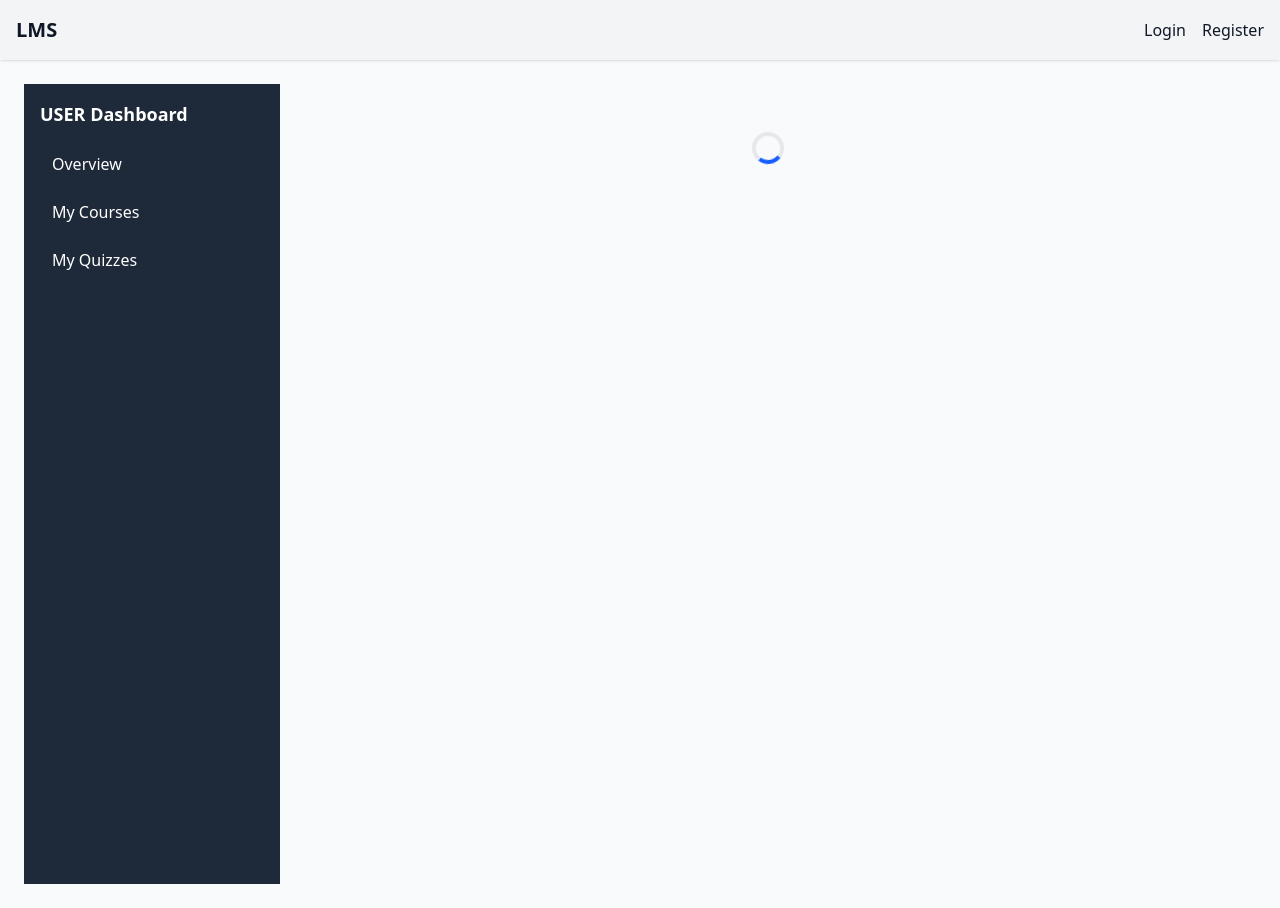
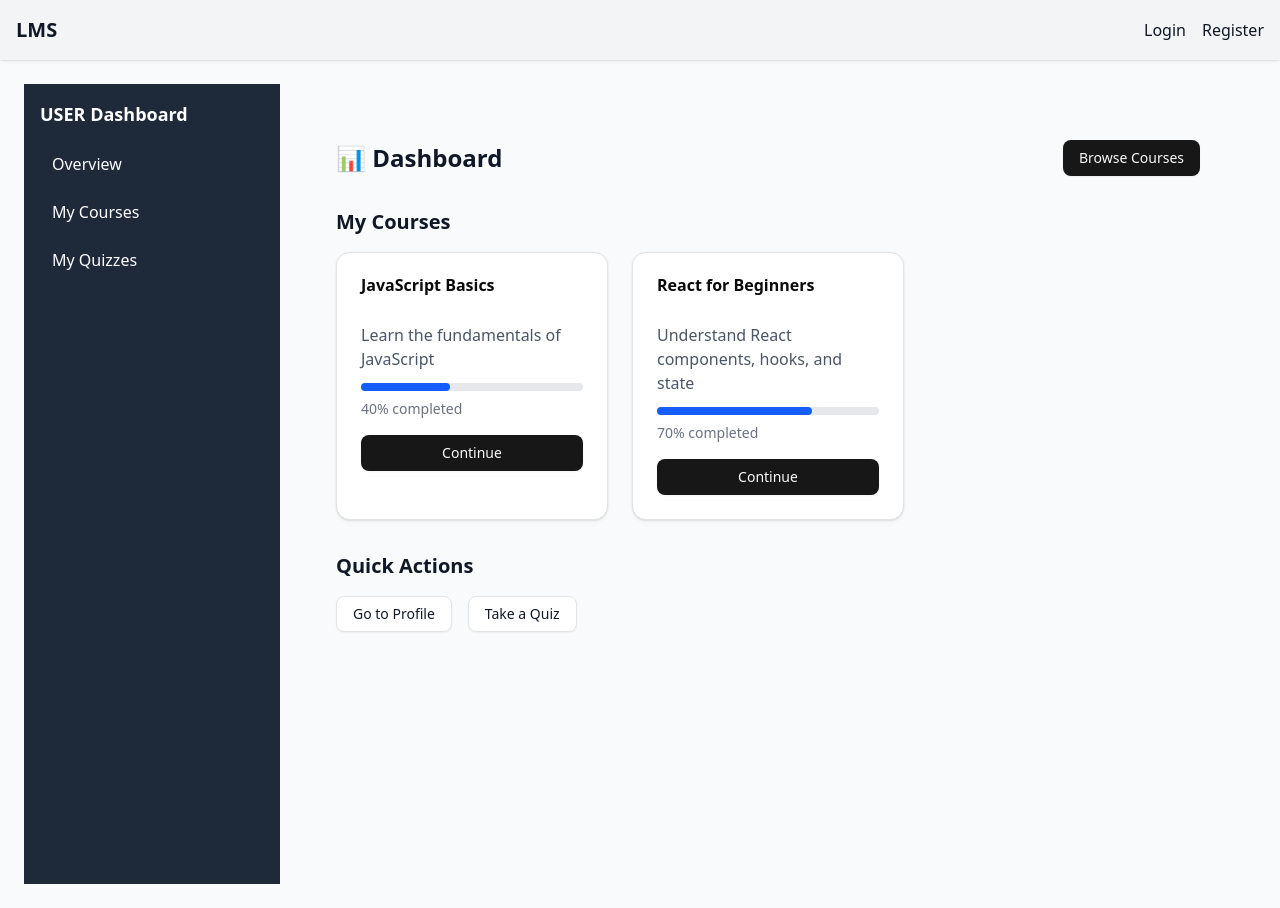
Before and after one commit to gpavan234/lms-api-frontend, a Next.js app: page /dashboard in a window 1280 px wide. Before the commit this address had no page. Built offline with nearby package versions, Linux system fonts and the light colour scheme.

Commit message:
update the profile page and overview page

```diff
--- a/package.json
+++ b/package.json
@@ -13,6 +13,7 @@
     "@emotion/styled": "^11.14.1",
     "@mui/icons-material": "^7.3.2",
     "@mui/material": "^7.3.2",
+    "@radix-ui/react-dialog": "^1.1.15",
     "@radix-ui/react-slot": "^1.2.3",
     "axios": "^1.11.0",
     "class-variance-authority": "^0.7.1",
--- a/src/app/dashboard/page.tsx
+++ b/src/app/dashboard/page.tsx
@@ -1,13 +1,74 @@
-// src/app/dashboard/page.tsx
-import ProtectedRoute from "@/components/ProtectedRoute";
+"use client";
+
+import Link from "next/link";
+import { Card, CardContent, CardHeader, CardTitle } from "@/components/ui/card";
+import { Button } from "@/components/ui/button";
+import { Progress } from "@/components/ui/progress";
 
 export default function DashboardPage() {
+  const courses = [
+    {
+      id: "1",
+      title: "JavaScript Basics",
+      description: "Learn the fundamentals of JavaScript",
+      progress: 40,
+    },
+    {
+      id: "2",
+      title: "React for Beginners",
+      description: "Understand React components, hooks, and state",
+      progress: 70,
+    },
+  ];
+
   return (
-    <ProtectedRoute>
-      <main className="p-6">
-        <h1 className="text-2xl font-bold mb-4">Welcome to your Dashboard</h1>
-        {/* Add courses, progress, etc. */}
-      </main>
-    </ProtectedRoute>
+    <div className="p-8 space-y-8">
+      {/* Page Title */}
+      <div className="flex justify-between items-center">
+        <h1 className="text-2xl font-bold">📊 Dashboard</h1>
+        <Button asChild>
+          <Link href="/courses">Browse Courses</Link>
+        </Button>
+      </div>
+
+      {/* My Courses */}
+      <div>
+        <h2 className="text-xl font-semibold mb-4">My Courses</h2>
+        {courses.length === 0 ? (
+          <p className="text-gray-500">You are not enrolled in any courses yet.</p>
+        ) : (
+          <div className="grid gap-6 sm:grid-cols-2 lg:grid-cols-3">
+            {courses.map((course) => (
+              <Card key={course.id} className="shadow-sm hover:shadow-md transition">
+                <CardHeader>
+                  <CardTitle>{course.title}</CardTitle>
+                </CardHeader>
+                <CardContent>
+                  <p className="text-gray-600 mb-3">{course.description}</p>
+                  <Progress value={course.progress} className="mb-2" />
+                  <p className="text-sm text-gray-500">{course.progress}% completed</p>
+                  <Button asChild className="mt-4 w-full">
+                    <Link href={`/courses/${course.id}`}>Continue</Link>
+                  </Button>
+                </CardContent>
+              </Card>
+            ))}
+          </div>
+        )}
+      </div>
+
+      {/* Quick Actions */}
+      <div>
+        <h2 className="text-xl font-semibold mb-4">Quick Actions</h2>
+        <div className="flex gap-4">
+          <Button asChild variant="outline">
+            <Link href="/profile">Go to Profile</Link>
+          </Button>
+          <Button asChild variant="outline">
+            <Link href="/quizzes">Take a Quiz</Link>
+          </Button>
+        </div>
+      </div>
+    </div>
   );
 }
--- a/src/components/Navbar.tsx
+++ b/src/components/Navbar.tsx
@@ -1,20 +1,56 @@
+// "use client";
+
+// import Link from "next/link";
+// import useUser from "@/hooks/useUser";
+// import Cookies from "js-cookie";
+// import { useRouter } from "next/navigation";
+
+// export default function Navbar() {
+//   const router = useRouter();
+//   const { user, loading } = useUser();
+
+// const handleLogout = () => {
+//   Cookies.remove("token");
+//   window.dispatchEvent(new Event("auth-change")); // trigger reactive update
+//   router.push("/login");
+// };
+//   // while loading token info, don't render user links
+//   if (loading) return null;
+
+//   return (
+//     <nav className="flex justify-between items-center p-4 bg-gray-100 shadow">
+//       <h1 className="text-xl font-bold">LMS</h1>
+//       <div className="space-x-4">
+//         {user ? (
+//           <>
+//             <span className="font-medium">{user.name}</span>
+//             <Link href="/dashboard" className="hover:underline">Dashboard</Link>
+//             <Link href="/profile" className="hover:underline">Profile</Link>
+//             <button
+//               onClick={handleLogout}
+//               className="text-red-500 hover:underline"
+//             >
+//               Logout
+//             </button>
+//           </>
+//         ) : (
+//           <>
+//             <Link href="/login" className="hover:underline">Login</Link>
+//             <Link href="/register" className="hover:underline">Register</Link>
+//           </>
+//         )}
+//       </div>
+//     </nav>
+//   );
+// }
 "use client";
 
 import Link from "next/link";
 import useUser from "@/hooks/useUser";
-import Cookies from "js-cookie";
-import { useRouter } from "next/navigation";
 
 export default function Navbar() {
-  const router = useRouter();
-  const { user, loading } = useUser();
+  const { user, loading, logout } = useUser();
 
-const handleLogout = () => {
-  Cookies.remove("token");
-  window.dispatchEvent(new Event("auth-change")); // trigger reactive update
-  router.push("/login");
-};
-  // while loading token info, don't render user links
   if (loading) return null;
 
   return (
@@ -23,11 +59,11 @@ const handleLogout = () => {
       <div className="space-x-4">
         {user ? (
           <>
-            <span className="font-medium">{user.name}</span>
-            <Link href="/dashboard" className="hover:underline">Dashboard</Link>
-            <Link href="/profile" className="hover:underline">Profile</Link>
+            <span className="font-medium">{user.name} ({user.role})</span>
+            <Link href="/dashboard">Dashboard</Link>
+            <Link href="/profile">Profile</Link>
             <button
-              onClick={handleLogout}
+              onClick={logout}
               className="text-red-500 hover:underline"
             >
               Logout
@@ -35,8 +71,8 @@ const handleLogout = () => {
           </>
         ) : (
           <>
-            <Link href="/login" className="hover:underline">Login</Link>
-            <Link href="/register" className="hover:underline">Register</Link>
+            <Link href="/login">Login</Link>
+            <Link href="/register">Register</Link>
           </>
         )}
       </div>
--- /dev/null
+++ b/src/components/ui/dialog.tsx
@@ -0,0 +1,76 @@
+"use client";
+
+import * as React from "react";
+import * as DialogPrimitive from "@radix-ui/react-dialog";
+
+import { cn } from "@/lib/utils";
+
+const Dialog = DialogPrimitive.Root;
+const DialogTrigger = DialogPrimitive.Trigger;
+const DialogPortal = DialogPrimitive.Portal;
+const DialogClose = DialogPrimitive.Close;
+
+const DialogOverlay = React.forwardRef<
+  React.ElementRef<typeof DialogPrimitive.Overlay>,
+  React.ComponentPropsWithoutRef<typeof DialogPrimitive.Overlay>
+>(({ className, ...props }, ref) => (
+  <DialogPrimitive.Overlay
+    ref={ref}
+    className={cn(
+      "fixed inset-0 bg-black/50 backdrop-blur-sm data-[state=open]:animate-in data-[state=closed]:animate-out",
+      className
+    )}
+    {...props}
+  />
+));
+DialogOverlay.displayName = DialogPrimitive.Overlay.displayName;
+
+const DialogContent = React.forwardRef<
+  React.ElementRef<typeof DialogPrimitive.Content>,
+  React.ComponentPropsWithoutRef<typeof DialogPrimitive.Content>
+>(({ className, ...props }, ref) => (
+  <DialogPortal>
+    <DialogOverlay />
+    <DialogPrimitive.Content
+      ref={ref}
+      className={cn(
+        "fixed left-1/2 top-1/2 z-50 grid w-full max-w-lg -translate-x-1/2 -translate-y-1/2 gap-4 border bg-white p-6 shadow-lg duration-200",
+        className
+      )}
+      {...props}
+    />
+  </DialogPortal>
+));
+DialogContent.displayName = DialogPrimitive.Content.displayName;
+
+const DialogHeader = ({ className, ...props }: React.HTMLAttributes<HTMLDivElement>) => (
+  <div className={cn("flex flex-col space-y-2 text-center sm:text-left", className)} {...props} />
+);
+DialogHeader.displayName = "DialogHeader";
+
+const DialogTitle = React.forwardRef<
+  React.ElementRef<typeof DialogPrimitive.Title>,
+  React.ComponentPropsWithoutRef<typeof DialogPrimitive.Title>
+>(({ className, ...props }, ref) => (
+  <DialogPrimitive.Title
+    ref={ref}
+    className={cn("text-lg font-semibold leading-none tracking-tight", className)}
+    {...props}
+  />
+));
+DialogTitle.displayName = DialogPrimitive.Title.displayName;
+
+const DialogFooter = ({ className, ...props }: React.HTMLAttributes<HTMLDivElement>) => (
+  <div className={cn("flex flex-col-reverse sm:flex-row sm:justify-end sm:space-x-2", className)} {...props} />
+);
+DialogFooter.displayName = "DialogFooter";
+
+export {
+  Dialog,
+  DialogTrigger,
+  DialogContent,
+  DialogHeader,
+  DialogTitle,
+  DialogFooter,
+  DialogClose,
+};
--- /dev/null
+++ b/src/components/ui/progress.tsx
@@ -0,0 +1,20 @@
+import * as React from "react";
+import { cn } from "@/lib/utils";
+
+interface ProgressProps extends React.HTMLAttributes<HTMLDivElement> {
+  value: number;
+}
+
+export function Progress({ value, className, ...props }: ProgressProps) {
+  return (
+    <div
+      className={cn("w-full h-2 bg-gray-200 rounded", className)}
+      {...props}
+    >
+      <div
+        className="h-2 bg-blue-600 rounded"
+        style={{ width: `${value}%` }}
+      />
+    </div>
+  );
+}
--- a/src/hooks/useUser.tsx
+++ b/src/hooks/useUser.tsx
@@ -3,7 +3,7 @@
 
 import { useState, useEffect } from "react";
 import Cookies from "js-cookie";
-import { jwtDecode } from "jwt-decode";
+import {jwtDecode} from "jwt-decode";
 
 interface User {
   id: string;
@@ -15,13 +15,18 @@ export default function useUser() {
   const [user, setUser] = useState<User | null>(null);
   const [loading, setLoading] = useState(true);
 
-  const loadUser = () => {
+  useEffect(() => {
     const token = Cookies.get("token");
 
     if (token) {
       try {
+        // decode token to get user info
         const decoded = jwtDecode<{ id: string; name: string; role: string }>(token);
-        setUser(decoded);
+        setUser({
+          id: decoded.id,
+          name: decoded.name,
+          role: decoded.role,
+        });
       } catch (err) {
         console.error("Invalid token", err);
         setUser(null);
@@ -29,20 +34,15 @@ export default function useUser() {
     } else {
       setUser(null);
     }
+
     setLoading(false);
+  }, []);
+
+  // Optional: helper to force logout and remove token
+  const logout = () => {
+    Cookies.remove("token");
+    setUser(null);
   };
 
-  useEffect(() => {
-    loadUser();
-
-    // Listen for login/logout events
-    const handleTokenChange = () => loadUser();
-    window.addEventListener("auth-change", handleTokenChange);
-
-    return () => {
-      window.removeEventListener("auth-change", handleTokenChange);
-    };
-  }, []);
-
-  return { user, loading };
+  return { user, loading, logout };
 }
```
Also changed, not shown: src/app/profile/page.tsx (added, +91 -0 lines), 1 other file (tests, documents, lock files or other folders).
